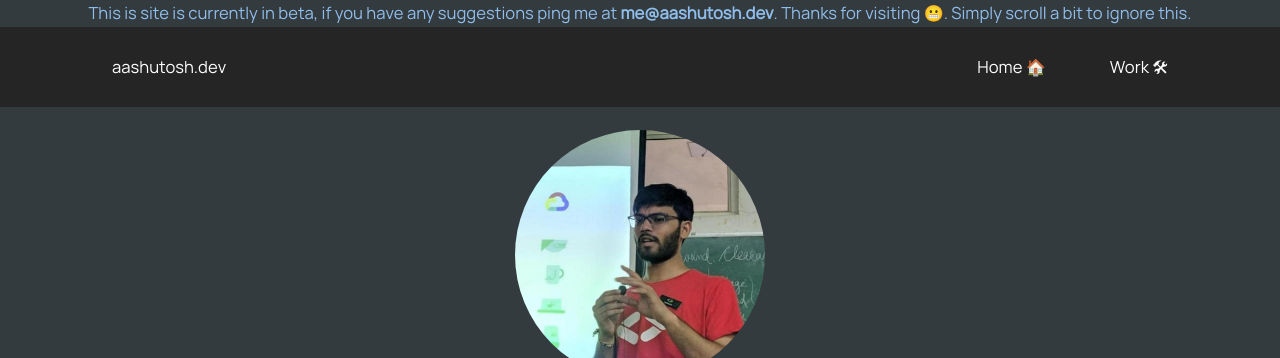
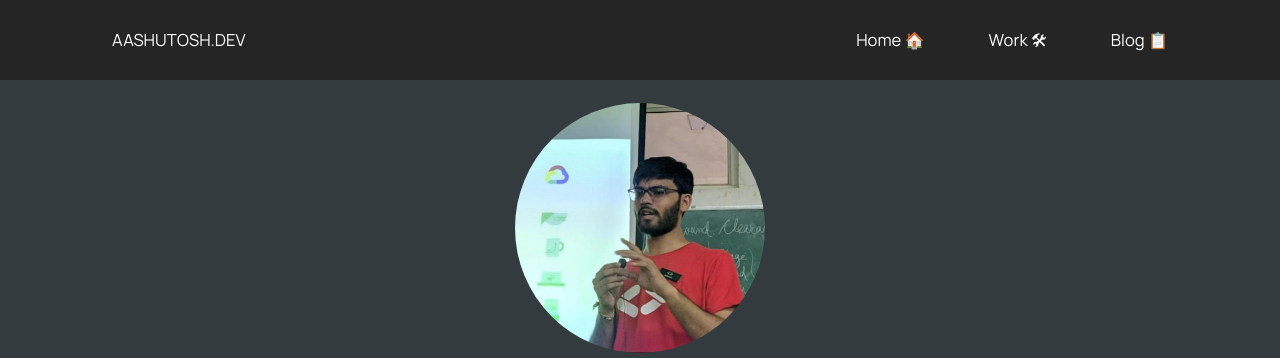
Before and after one commit to aashutoshrathi/aashutosh.dev, a Gatsby site: page / in a window 1280 px wide. Shown: the top 358 px of the page. Built offline with nearby package versions, Linux system fonts and the light colour scheme; Gatsby itself is replaced by a stand-in of ours; a web font is replaced by a local one.

Commit message:
:sparkles: Minor fixes and improvements

```diff
--- a/src/components/header.js
+++ b/src/components/header.js
@@ -5,7 +5,9 @@ const Header = () => (
   <header>
     <ul>
       <li>
-        <Link to="/">{"aashutosh.dev "}</Link>
+        <Link className="title" to="/">
+          {"aashutosh.dev "}
+        </Link>
       </li>
       <li>
         <Link to="/">
@@ -23,6 +25,19 @@ const Header = () => (
           </span>
         </Link>
       </li>
+
+      <li>
+        <a
+          href="https://blog.aashutosh.dev"
+          target="_blank"
+          rel="noopener noreferrer"
+        >
+          {"Blog "}
+          <span role="img" aria-label="blog">
+            📋
+          </span>
+        </a>
+      </li>
     </ul>
   </header>
 )
--- a/src/components/layout.css
+++ b/src/components/layout.css
@@ -51,6 +51,10 @@ header ul li:first-child {
   flex-grow: 1;
 }
 
+.title {
+  text-transform: uppercase;
+}
+
 @media only screen and (max-width: 360px) {
   header ul li a {
     display: block;
--- a/src/components/layout.js
+++ b/src/components/layout.js
@@ -15,13 +15,13 @@ const Layout = ({ children }) => {
           src="https://unpkg.com/github-calendar@latest/dist/github-calendar.min.js"
         ></script>
       </Helmet>
-      <div className="alert-primary">
+      {/* <div className="alert-primary">
         <p className="text-center">
           This is site is currently in beta, if you have any suggestions ping me
           at <a href="emailto:me@aashutosh.dev">me@aashutosh.dev</a>. Thanks for
           visiting 😬. Simply scroll a bit to ignore this.
         </p>
-      </div>
+      </div> */}
       <div className="site">
         <Header />
         <div className={"site-content"}>{children}</div>
--- a/src/components/projects.js
+++ b/src/components/projects.js
@@ -8,7 +8,7 @@ const Projects = () => {
     fetch(process.env.GATSBY_API_URI)
       .then(res => res.json())
       .then(data => {
-        data = data.filter(repo => !repo.fork)
+        data = data.filter(repo => !repo.fork && repo.stargazers_count > 1)
         data.sort((a, b) => {
           return a.stargazers_count > b.stargazers_count ? -1 : 1
         })
```
